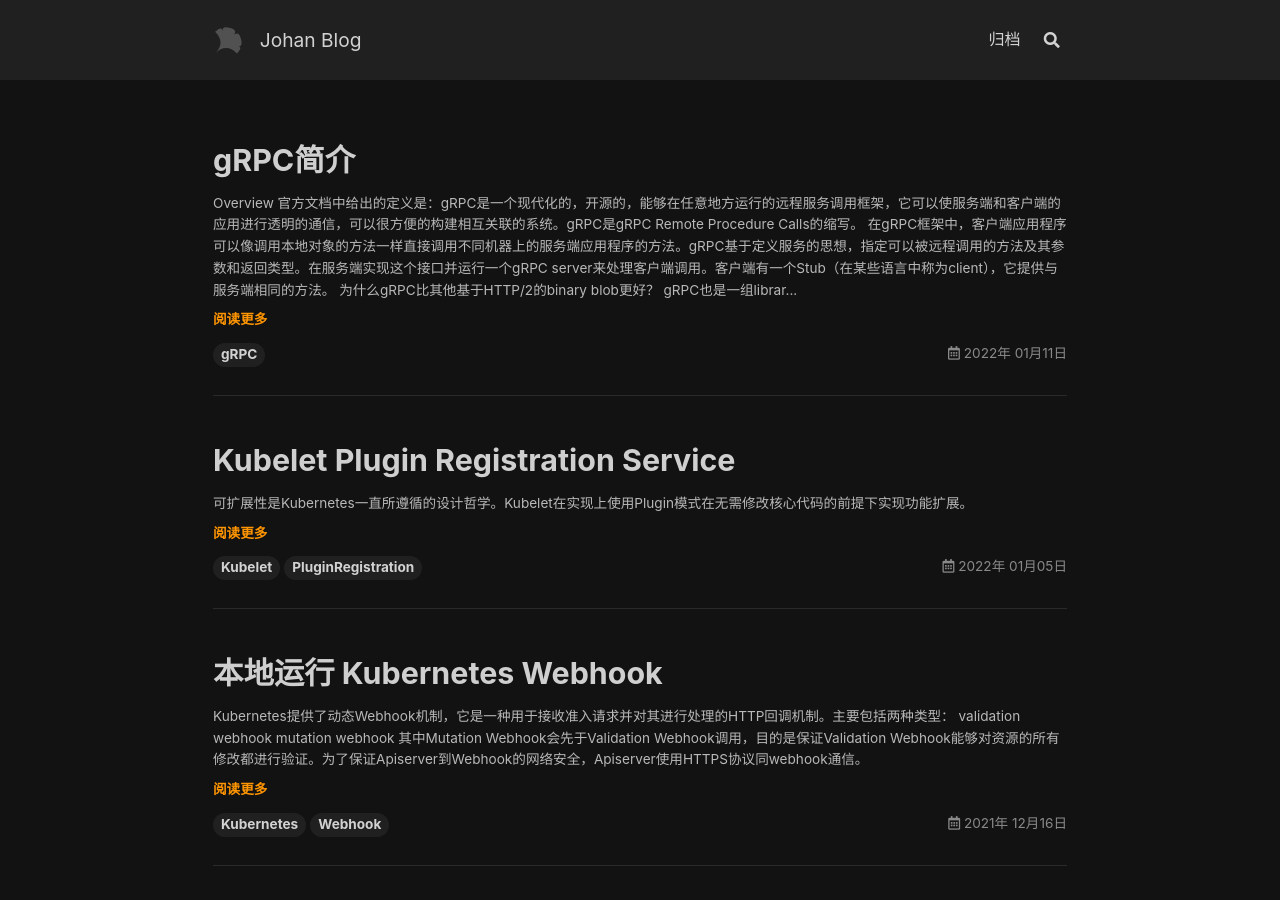
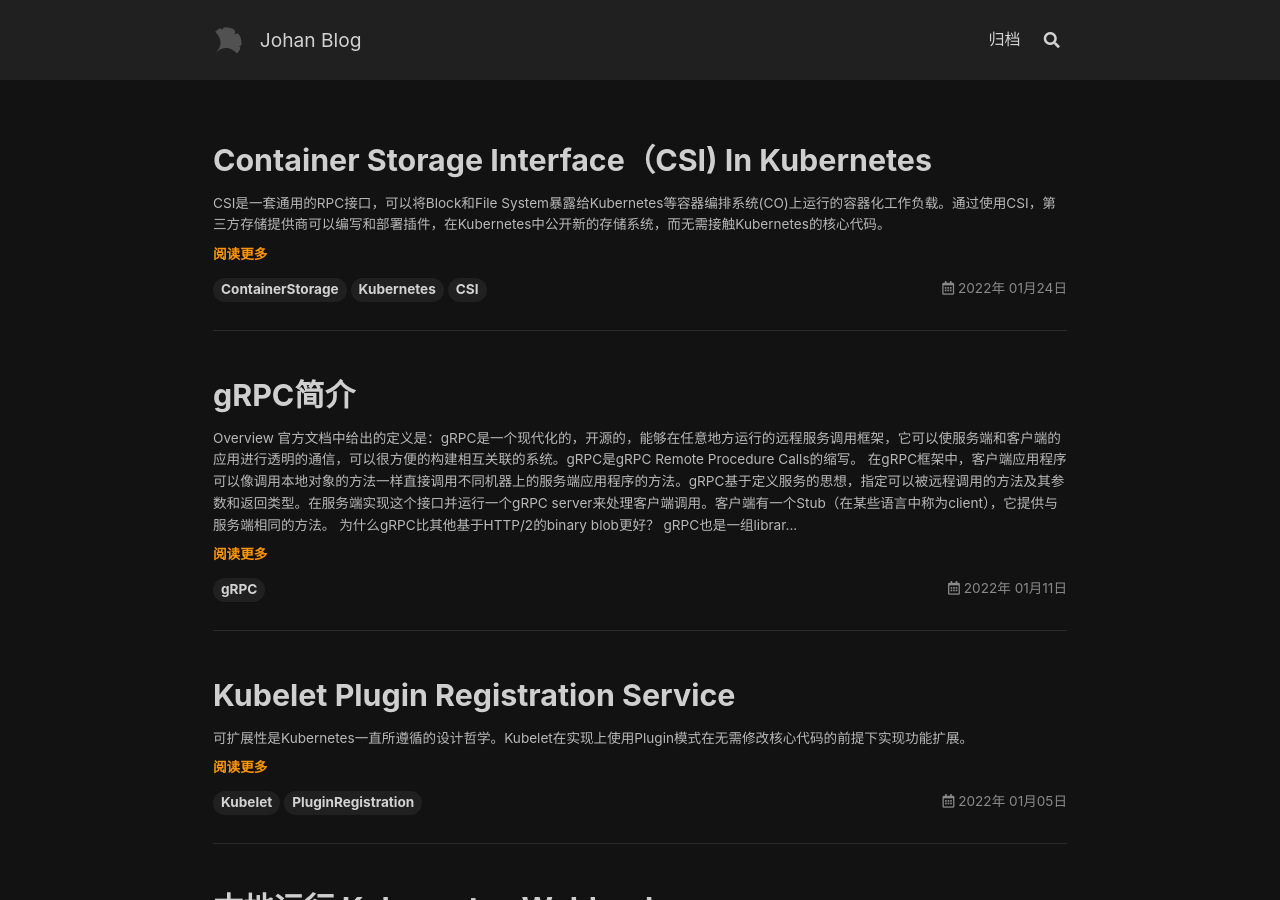
Before and after one commit to youhangwang/youhangwang.github.io, a Jekyll site: the page built from index.html, in a window 1280 px wide and 900 px high. Built offline with Jekyll 4.4.1, drawn with Linux system fonts in a browser that asks for light colours; nearby versions of some CDN libraries; the list of posts is cut into pages by our own code; part of the change alters nothing that is shown.

Commit message:
add k8s CSI doc

````diff
--- a/_draft/2022-01-22-K8s-CSI.md
+++ b/_posts/2022-01-24-K8s-CSI.md
@@ -3,7 +3,7 @@ title: Container Storage Interface（CSI) In Kubernetes
 tags: ContainerStorage Kubernetes CSI
 ---
 
-[CSI](./2021-10-29-CSI.md)是一套通用的RPC接口，可以将Block和File System暴露给Kubernetes等容器编排系统(CO)上运行的容器化工作负载。通过使用CSI，第三方存储提供商可以编写和部署插件，在Kubernetes中公开新的存储系统，而无需接触Kubernetes的核心代码。
+[CSI](../../../2021/10/29/CSI.html)是一套通用的RPC接口，可以将Block和File System暴露给Kubernetes等容器编排系统(CO)上运行的容器化工作负载。通过使用CSI，第三方存储提供商可以编写和部署插件，在Kubernetes中公开新的存储系统，而无需接触Kubernetes的核心代码。
 <!--more-->
 
 
@@ -20,11 +20,11 @@ Kubernetes没有具体规定如何打包和部署CSI Driver，但是对Kubernete
 - Master与CSI Driver的通信:
   - Kubernetes Master组件不与CSI Driver直接通信（例如通过 Unix Domain Socket或其他方式）。
   - Kubernetes Master组件仅与Kubernetes API交互。
-  - 因此，基于Kubernetes API的操作（如卷创建、卷附加、卷快照等）的CSI Driver必须监视Kubernetes API并触发适当的CSI操作。
+  - 因此，基于Kubernetes API的操作（如卷创建、卷附加、卷快照等）的CSI Driver必须WatchKubernetes API并调用适当的CSI接口。
 
 这些要求是最低限度的规定，CSI Driver开发人员可以自由地实施和部署他们认为合适的Driver。但是为了简化开发和部署，推荐使用以下组件开发CSI Driver：
-- Kubernetes CSI Sidecar 容器
-- Kubernetes CSI 对象
+- Kubernetes CSI Sidecar Container
+- Kubernetes CSI Object
 - CSI Driver测试工具
 
 要使用此机制实现CSI Driver，CSI Driver开发人员应该：
@@ -63,33 +63,32 @@ Kubernetes没有具体规定如何打包和部署CSI Driver，但是对Kubernete
 
 ## Kubernetes CSI Sidecar Containers
 
-Kubernetes CSI Sidecar Containers是一组标准容器，目标是简化Kubernetes上CSIDriver的开发和部署。这些容器包含Watch Kubernetes API 对象的通用逻辑，触发针对CSI Driver容器的适当操作，并根据需要更新 Kubernetes API。使用这些Side Car的好处包括：
+Kubernetes CSI Sidecar Containers是一组标准容器，目标是简化Kubernetes上CSI Driver的开发和部署。这些容器包含Watch Kubernetes API 对象的通用逻辑，触发针对CSI Driver容器的适当操作，并根据需要更新 Kubernetes API。使用这些Sidecar的好处包括：
 1. CSI Driver开发人员不必担心复杂的Kubernetes代码。
 2. 与 Kubernetes API 交互的代码与实现 CSI 接口的代码隔离（在不同的容器中）。
 
 Kubernetes 开发团队维护以下 Kubernetes CSI Sidecar Containers：
 
 ### [external-provisioner](https://github.com/kubernetes-csi/external-provisioner)
-CSI external-provisioner 是一个 sidecar 容器，用于监视 Kubernetes Apiserver 以获取 PersistentVolumeClaim 对象。它调用指定的 CSI Driver的CreateVolume接口以供应新卷或者DeleteVolume删除卷。在 Kubernetes controller-manager中运行的内部persistent volume controller没有任何与 CSI Driver的直接接口。
+CSI external-provisioner 是一个 sidecar 容器，用于Watch PersistentVolumeClaim 对象。它调用CSI Driver的CreateVolume接口以供应新卷或者调用DeleteVolume接口删除卷。在 Kubernetes controller-manager中运行的内部PersistentVolume controller没有任何与CSI Driver交互的直接接口。
 
-如果PVC引用了StorageClass，并且StorageClass的Provisioner字段与GetPluginInfo接口中返回的名称匹配，则卷由PersistentVolumeClaim对象的创建触发。当成功配置新卷后，sidecar容器会创建一个 Kubernetes PersistentVolume 对象来表示该卷。
+如果PVC引用了StorageClass，并且StorageClass的Provisioner字段与GetPluginInfo接口中返回的名称匹配，则卷的创建由该PersistentVolumeClaim对象的创建触发。当成功配置新卷后，该Sidecar容器会创建一个 Kubernetes PersistentVolume 对象来表示该卷。一旦与此PersistentVolume绑定的PersistentVolumeClaim被删除，对应CSI Driver的DeleteVolume接口会被调用。当该卷被成功删除时，Sidecar也会删除代表该卷的PersistentVolume对象。
 
-一旦与此PersistentVolume绑定了PersistentVolumeClaim被删除，对应CSI driver的DeleteVolume接口会被调用。当该卷被成功删除时，side car也会删除代表该卷的PersistentVolume对象。
+支持动态卷Provision的 CSI Driver应该使用这个 sidecar 容器，并向外告知Driver支持CSI CREATE_DELETE_VOLUME。external-provisioner 可以与其他external CSI controller（例如 external-attacher、external-snapshotter 和/或 external-resizer）在同一个 pod 中运行。请注意，external-provisioner 不会随着更多副本进行扩展。只有一个external-provisioner被选为leader并运行。
 
 #### Data Source
 
-external-provisioner提供了从一个data source部署volume的能力。支持的data source 包括：
+external-provisioner提供了从一个data source部署volume的能力。支持的data source包括：
 
-1. Snapshot
-  如果将Snapshot CRD 指定为 PVC 对象上的数据源，则side car通过获取`SnapshotContent`对象来获取有关快照的信息，并在调用`CreateVolume`时填充data source字段以向存储系统指示新卷应使用指定的快照填充。
-
-2. PersistentVolumeClaim(clone)
-  克隆也是通过在`CreateVolume`调用中的`DataSource`字段中指定一种类型为`PersistentVolumeClaim`的`kind`来实现的。外部供应商有责任验证在 DataSource 中指定的对象是否存在，是否与正在供应的卷在同一存储类中，并且当前状态是绑定的。
+>1. Snapshot
+>>如果将Snapshot CRD 指定为 PVC 对象上的数据源，则Sidecar通过获取`SnapshotContent`对象来获取有关快照的信息，并在调用`CreateVolume`时填充data source字段以向存储系统指示新卷应使用指定的快照填充。
+>2. PersistentVolumeClaim(clone)
+>>克隆是通过在`CreateVolume`调用中的`DataSource`字段中指定一种类型为`PersistentVolumeClaim`的`kind`来实现的。外部供应商有责任验证在 DataSource 中指定的对象是否存在，是否与正在供应的卷在同一存储类中，并且当前状态是绑定的。
 
 #### StorageClass 参数
 Provision新卷时，CSI external-provisioner将`CreateVolumeRequest`调用中的parameters(map<string, string>)字段设置为它正在处理的 StorageClass中指定的键/值。
 
-CSI external-provisioner (v1.0.1+) 还保留了前缀为 csi.storage.k8s.io/ 的参数键。任何以 csi.storage.k8s.io/ 为前缀的 StorageClass 键都不会传递给 CSI Driver。y
+CSI external-provisioner (v1.0.1+) 还保留了前缀为 csi.storage.k8s.io/ 的参数键。任何以 csi.storage.k8s.io/ 为前缀的 StorageClass 键都不会传递给 CSI Driver。
 
 以下保留的 StorageClass 参数键会触发 CSI external-provisioner的行为：
 - csi.storage.k8s.io/provisioner-secret-name
@@ -110,40 +109,32 @@ CSI external-provisioner (v1.6.0+) 引入了 --extra-create-metadata 标志，
 - csi.storage.k8s.io/pvc/namespace
 - csi.storage.k8s.io/pv/name
 
-这些参数不是 StorageClass 的一部分，而是使用源 PersistentVolumeClaim 和 PersistentVolume 的名称和命名空间在内部生成的。
+这些参数不是 StorageClass 的一部分，而是使用源 PersistentVolumeClaim 和 PersistentVolume 的名称和命名空间。
 
-#### [使用](https://github.com/kubernetes-csi/external-provisioner/blob/master/README.md)
-支持动态卷Provision的 CSI driver应该使用这个 sidecar 容器，并向外告知CSI CREATE_DELETE_VOLUME的控制器功能被支持。
-
-external-provisioner 可以与其他外部 CSI 控制器（例如 external-attacher、external-snapshotter 和/或 external-resizer）在同一个 pod 中运行。请注意，external-provisioner 不会随着更多副本进行扩展。只有一个外部供应者被选为leader并运行。其replica等待leader 失效。他们在leader失效后约 15 秒内重新选举新的active leader。
-
-### external-resizer
+### [external-resizer](https://github.com/kubernetes-csi/external-resizer)
 
 CSI external-resizer负责Watch PersistentVolumeClaim对象的更改，如果用户需要更多的Storage，则会调用`ControllerExpandVolume`接口。
-#### 使用
 
-支持Kubernetes volume expansion的 CSI driver应该使用这个 sidecar 容器，并向外告知CSI VolumeExpansion的控制器功能被支持。
+支持Kubernetes volume expansion的 CSI Driver应该使用这个 sidecar 容器，并向外告知支持CSI VolumeExpansion。
 
-### external-attacher
+### [external-attacher](https://github.com/kubernetes-csi/external-attacher)
 
 CSI external-attacher负责Watch VolumeAttachment对象并调用`Controller[Publish|Unpublish]Volume`接口。
 
-#### [使用](https://github.com/kubernetes-csi/external-attacher/blob/master/README.md)
+支持Kubernetes volume attach/detach的 CSI Driver应该使用这个 sidecar 容器，并向外告知支持CSI PUBLISH_UNPUBLISH_VOLUME。
 
-支持Kubernetes volume attach/detach的 CSI driver应该使用这个 sidecar 容器，并向外告知CSI PUBLISH_UNPUBLISH_VOLUME的控制器功能被支持。
+### [node-driver-registrar](https://github.com/kubernetes-csi/node-driver-registrar)
+CSI node-driver-registrar通过调用CSI Driver的NodeGetInfo接口获取信息，并使用Kubelet[插件注册](../05/plugin-registration.html)机制向该node上的Kubelet注册CSI Driver。
 
-### node-driver-registrar
-CSI node-driver-registrar通过调用CSI driver的NodeGetInfo接口获取信息，并使用Kubelet[插件注册](https://github.com/kubernetes/kubernetes/blob/master/pkg/kubelet/pluginmanager/pluginwatcher/README.md)机制向该node上的Kubelet组册CSI driver。
+Kubelet 直接针对 CSI Driver发起 CSI NodeGetInfo、NodeStageVolume 和 NodePublishVolume 调用。所有CSI Driver的Node Plugin都应该使用这个 sidecar 容器向 kubelet 注册自己。
 
-#### 使用
+### [external-snapshotter](https://github.com/kubernetes-csi/external-snapshotter)
 
-Kubelet 直接针对 CSI driver发起 CSI NodeGetInfo、NodeStageVolume 和 NodePublishVolume 调用。它使用 kubelet 插件注册机制来发现 Unix Domain Socket以与 CSI driver对话。因此，所有 CSI driver都应该使用这个 sidecar 容器向 kubelet 注册自己。
+从Beta版本开始，snapshot controller会Watch VolumeSnapshot和VolumeSnapshotContent 对象。CSI external-snapshotter sidecar仅Watch VolumeSnapshotContent 对象。CSI external-snapshotter sidecar还负责调用三个CreateSnapshot、DeleteSnapshot和ListSnapshots RPC接口。
 
+支持配置volume snapshots和使用这些snapshots配置新卷的能力的 CSI Driver应该使用这个 sidecar 容器，并通告 CSI CREATE_DELETE_SNAPSHOT controller功能。
 
-### external-snapshotter
-
-
-从Beta版本开始，snapshot controller会Watch Kubernetes Apiserver中的VolumeSnapshot和VolumeSnapshotContent CRD对象。CSI external-snapshotter sidecar仅Watch Kubernetes Apiserver的VolumeSnapshotContent CRD对象。CSI external-snapshotter sidecar还负责调用三个CreateSnapshot、DeleteSnapshot和ListSnapshots RPC接口。
+CSI external-snapshotter被部署为sidecar controller。
 
 #### VolumeSnapshotClass Parameters
 
@@ -168,26 +159,19 @@ CSI external-snapshotter (v4.0.0+)引入了--extra-create-metadata标志，它
 
 这些parameters是使用Source VolumeSnapshot和VolumeSnapshotContent的name和namespace在内部生成的。
 
-#### 使用
-支持配置volume snapshots和使用这些snapshots配置新卷的能力的 CSI Driver应该使用这个 sidecar 容器，并通告 CSI CREATE_DELETE_SNAPSHOT controller功能。
+### [livenessprobe](https://kubernetes-csi.github.io/docs/livenessprobe.html)
 
-CSI external-snapshotter被部署为sidecar controller。
-
-### livenessprobe
-
-CSI livenessprobe 是一个 sidecar 容器，它监控 CSI driver 的健康状况，并通过 Liveness Probe 机制将其报告给 Kubernetes。这使 Kubernetes 能够自动检测Driver的问题并重新启动 pod 以尝试修复问题。
+CSI livenessprobe 是一个 sidecar 容器，它监控 CSI Driver 的健康状况，并通过 Liveness Probe 机制将其报告给 Kubernetes。这使 Kubernetes 能够自动检测Driver的问题并重新启动 pod 以尝试修复问题。
 
 
-liveness probe 是一个 sidecar 容器，它暴露了一个 HTTP /healthz 端点，它作为 kubelet 的 livenessProbe 钩子来监控 CSI Driver的健康状况。
+liveness probe 是一个 sidecar 容器，它暴露了一个 HTTP /healthz 端点，它作为 kubelet 的 livenessProbe Hook来监控 CSI Driver的健康状况。
 
-活性探针使用 Probe() 调用来检查 CSI Driver是否健康。有关 Probe API 调用的更多信息，请参阅 CSI 规范。容器存储接口 (CSI)
+liveness probe使用 Probe() 调用来检查 CSI Driver是否健康。有关 Probe API 调用的更多信息，请参阅 CSI 规范。容器存储接口 (CSI)
 
-### external-health-monitor-controller
-CSI external-health-monitor-controller 是一个 sidecar 容器，与 CSI 控制器Driver一起部署，类似于 CSI external-provisioner sidecar 的部署方式。它调用 CSI 控制器 RPC ListVolumes 或 ControllerGetVolume 来检查 CSI 卷的健康状况，如果卷的状况异常，则在 PersistentVolumeClaim 上报告事件。
+### [external-health-monitor-controller](https://github.com/kubernetes-csi/external-health-monitor)
+CSI external-health-monitor-controller 是一个 sidecar 容器，与 CSI Controller Driver一起部署，类似于 CSI external-provisioner sidecar 的部署方式。它调用 CSI 控制器 RPC ListVolumes 或 ControllerGetVolume 来检查 CSI 卷的健康状况，如果卷的状况异常，则在 PersistentVolumeClaim 上报告事件。
 
-CSI external-health-monitor-controller 还监视节点故障事件。可以通过将 enable-node-watcher 标志设置为 true 来启用此组件。这现在只会对本地 PV 产生影响。当检测到节点故障事件时，会在 PVC 上报告一个事件，表明使用该 PVC 的 Pod 位于故障节点上。
-
-#### 使用
+CSI external-health-monitor-controller 还Watch节点故障事件。可以通过将 enable-node-watcher 标志设置为 true 来启用此组件。这现在只会对本地 PV 产生影响。当检测到节点故障事件时，会在 PVC 上报告一个事件，表明使用该 PVC 的 Pod 位于故障节点上。
 
 支持 VOLUME_CONDITION 和 LIST_VOLUMES 或 VOLUME_CONDITION 和 GET_VOLUME 控制器功能的 CSI Driver应该使用这个 sidecar 容器。
 
@@ -196,51 +180,31 @@ CSI external-health-monitor-controller 还监视节点故障事件。可以通
 ### CSIDriver Object
 CSIDriver Object有两个用途：
 
-1. 简化Driver的发现
-    如果 CSI Driver创建了一个 CSIDriver 对象，Kubernetes 用户可以很容易地发现安装在他们集群上的 CSI Driver（只需发出 kubectl get CSIDriver）
-2. 自定义 Kubernetes 行为
-    Kubernetes 在处理 CSI Driver时有一组默认行为（例如，它默认调用 Attach/Detach 操作）。此对象允许 CSI Driver指定 Kubernetes 应如何与其交互。
+>1. 简化Driver的发现
+>>  如果 CSI Driver创建了一个 CSIDriver 对象，Kubernetes 用户可以很容易地发现安装在他们集群上的 CSI Driver（只需发出 kubectl get CSIDriver）
+>2. 自定义 Kubernetes 行为
+>>  Kubernetes 在处理 CSI Driver时有一组默认行为（例如，它默认调用 Attach/Detach 操作）。此对象允许 CSI Driver指定 Kubernetes 应如何与其交互。
 
 CSI Driver Object主要包括：
 - name: CSI Driver 的名字
-- attachRequired
-  - 指示此 CSI volume driver需要attach操作（因为它实现了 CSI ControllerPublishVolume 方法），并且 Kubernetes 应调用附加并等待任何attach操作完成，然后再继续挂载。
-  - 如果给定的 CSI driver不存在 CSIDriver 对象，则默认值为 true - 意味着将调用附加。
-  - 如果给定的 CSI driver存在 CSIDriver 对象，但未指定此字段，则它也默认为 true - 意味着将调用附加。
-- podInfoOnMount
-  - 表示此 CSI Driver在挂载操作期间需要额外的 pod 信息（如 pod 名称、pod UID 等）。
-  - 如果 value 未指定或为 false，则不会在 mount 时传递 pod 信息。
-  - 如果 value 设置为 true，Kubelet 将在 CSI NodePublishVolume 调用中将 pod 信息作为 volume_context 传递：
-    - “csi.storage.k8s.io/pod.name”：pod.Name
-    - “csi.storage.k8s.io/pod.namespace”：pod.Namespace
-    - “csi.storage.k8s.io/pod.uid”：字符串（pod.UID）
-    - “csi.storage.k8s.io/serviceAccount.name”：pod.Spec.ServiceAccountName
-- fsGroupPolicy
-  - 此字段是在 Kubernetes 1.19 中添加的，在使用较旧的 Kubernetes 版本时无法设置。
-  - 该字段在 Kubernetes 1.20 中为 beta，在 Kubernetes 1.23 中为 GA。
-  - 控制此 CSI 卷Driver是否在安装卷时支持卷所有权和权限更改。
-  - 支持以下模式，如果未指定，则默认为 ReadWriteOnceWithFSType：
-    - 无：表示卷将在没有修改的情况下挂载，因为 CSI 卷Driver不支持这些操作。
-    - File：表示 CSI 卷驱动支持通过 fsGroup 更改卷所有权和权限，Kubernetes 可以使用 fsGroup 更改卷的权限和所有权，以匹配 pod 的 SecurityPolicy 中用户请求的 fsGroup，而不管 fstype 或访问模式如何。
-    - ReadWriteOnceWithFSType：表示将检查卷以确定是否应修改卷所有权和权限以匹配 pod 的安全策略。仅当定义了 fsType 并且持久卷的 accessModes 包含 ReadWriteOnce 时才会发生更改。如果没有定义其他 FSGroupPolicy，这是默认行为。
-- volumeLifecycleModes
-  - 此字段是在 Kubernetes 1.16 中添加的，并且在使用较旧的 Kubernetes 版本时无法设置。
-  - 该字段为测试版。
-  - 它通知 Kubernetes Driver支持的卷模式。这样可以确保Driver不会被用户错误地使用。默认为 Persistent，这是正常的 PVC/PV 机制。
-- tokenRequests
-  - 该字段是在 Kubernetes 1.20 中添加的，在使用较旧的 Kubernetes 版本时无法设置。
-  - 该字段在 Kubernetes 1.21 中默认启用，自 1.22 起无法禁用。
-  - 如果指定了该字段，Kubelet 将在 NodePublishVolume 中将绑定pod的服务帐户令牌作为 volume_context
-    - "csi.storage.k8s.io/serviceAccount.tokens": {"gcp":{"token":"<token>","expirationTimestamp":"<RFC3339 中的过期时间戳>"}}
-    - 如果 CSI Driver没有找到 volume_context 中记录的令牌，它应该在 NodePublishVolume 中返回错误以通知 Kubelet 重试。
-    - Audiences应该是不同的，否则验证将失败。如果Audiences为“”，则表示发行的令牌与 kube-apiserver 具有相同的Audiences。
-- requiresRepublish
-  - 该字段是在 Kubernetes 1.20 中添加的，在使用较旧的 Kubernetes 版本时无法设置。
-  - 该字段在 Kubernetes 1.21 中默认启用，自 1.22 起无法禁用。
-  - 如果该字段为真，Kubelet 会定期调用 NodePublishVolume。这在以下情况下很有用：
-    - 如果 CSI Driver挂载的卷是短暂的。
-    - 如果 CSI Driver重复需要有效的服务帐户令牌（由字段 tokenRequests 启用）。
-  - CSI Driver应该只自动更新卷的内容。正在运行的容器不会看到挂载点更改。
+- attachRequired: 指示此 CSI volume Driver需要attach操作（因为它实现了 CSI ControllerPublishVolume 方法），并且 Kubernetes 应调用attach并等待任何attach操作完成，然后再继续挂载。则默认值为 true。
+- podInfoOnMount: 表示此 CSI Driver在挂载操作期间需要额外的 pod 信息（如 pod 名称、pod UID 等）。默认为false。如果 value 设置为 true，Kubelet 将在 CSI NodePublishVolume 调用中将 pod 信息作为 volume_context 传递：
+  - “csi.storage.k8s.io/pod.name”：pod.Name
+  - “csi.storage.k8s.io/pod.namespace”：pod.Namespace
+  - “csi.storage.k8s.io/pod.uid”：pod.UID
+  - “csi.storage.k8s.io/serviceAccount.name”：pod.Spec.ServiceAccountName
+- fsGroupPolicy: 控制此 CSI 卷Driver是否在安装卷时支持卷所有权和权限更改。支持以下模式，如果未指定，则默认为 ReadWriteOnceWithFSType：
+  - None：表示卷将在没有修改的情况下挂载，因为 CSI 卷Driver不支持这些操作。
+  - File：表示 CSI 卷驱动支持通过 fsGroup 更改卷所有权和权限，Kubernetes 可以使用 fsGroup 更改卷的权限和所有权，以匹配 pod 的 SecurityPolicy 中用户请求的 fsGroup，而不管 fstype 或访问模式如何。
+  - ReadWriteOnceWithFSType：表示将检查卷以确定是否应修改卷所有权和权限以匹配 pod 的安全策略。仅当定义了 fsType 并且持久卷的 accessModes 包含 ReadWriteOnce 时才会发生更改。如果没有定义其他 FSGroupPolicy，这是默认行为。
+- volumeLifecycleModes: 它通知 Kubernetes Driver支持的卷模式。这样可以确保Driver不会被用户错误地使用。默认为 Persistent，这是正常的 PVC/PV 机制。
+- tokenRequests: 如果指定了该字段，Kubelet 将在 NodePublishVolume 中将绑定pod的服务帐户令牌作为 volume_context
+  - "csi.storage.k8s.io/serviceAccount.tokens": {"gcp":{"token":"<token>","expirationTimestamp":"<RFC3339 中的过期时间戳>"}}
+  - 如果 CSI Driver没有找到 volume_context 中记录的令牌，它应该在 NodePublishVolume 中返回错误以通知 Kubelet 重试。
+  - Audiences应该是不同的，否则验证将失败。如果Audiences为“”，则表示发行的令牌与 kube-apiserver 具有相同的Audiences。
+- requiresRepublish: 如果该字段为true，Kubelet 会定期调用 NodePublishVolume。这在以下情况下很有用：
+  - 如果 CSI Driver挂载的卷是short-lived。
+  - 如果 CSI Driver重复需要有效的服务帐户令牌（由字段 tokenRequests 启用）。
 ```
 apiVersion: storage.k8s.io/v1
 kind: CSIDriver
@@ -275,7 +239,7 @@ CSI Driver会生成节点特定信息。但是这些信息不是存储在 Kubern
   - CSI GetNodeInfo 接口会返回一组标识该节点拓扑结构的键/值标签。 Kubernetes 使用此信息进行拓扑感知配置。它将键/值作为标签存储在 Kubernetes Node对象上。为了记录哪些 Node 标签属于特定的 CSI Driver，kubelet 将这些键存储在 CSINode 对象中以供将来参考。
 
 CSINode Object主要包括：
-- drivers: 在节点上运行的 CSI Driver列表及其属性。
+- Drivers: 在节点上运行的 CSI Driver列表及其属性。
 - name: 此对象引用的 CSI Driver。
 - nodeID: 由Driver确定的NodeId
 - topologyKeys: Driver支持的分配给节点的拓扑键列表。
@@ -286,7 +250,7 @@ kind: CSINode
 metadata:
   name: node1
 spec:
-  drivers:
+  Drivers:
   - name: mycsidriver.example.com
     nodeID: storageNodeID1
     topologyKeys: ['mycsidriver.example.com/regions', "mycsidriver.example.com/zones"]
@@ -310,7 +274,7 @@ Controller Plugin可以作为 Deployment 或 StatefulSet 部署在集群中的
 - external-snapshotter
 - external-resizer。
 
-在部署中包含 sidecar 是可选的。Sidecar 容器管理 Kubernetes event并对 CSI driver进行适当的调用。 调用是通过 sidecar 和 CSI Driver之间的 emptyDir 卷共享 Unix Domain Socket来进行的。
+在部署中包含 sidecar 是可选的。Sidecar 容器管理 Kubernetes event并对 CSI Driver进行适当的调用。 调用是通过 sidecar 和 CSI Driver之间的 emptyDir 卷共享 Unix Domain Socket来进行的。
 
 
 ### Node Plugin
@@ -344,7 +308,7 @@ CSI Driver使用的挂载点必须设置为双向，以允许主机上的 Kubele
         hostPath:
           path: /var/lib/kubelet/plugins/<driver-name>
           type: DirectoryOrCreate
-      # This volume is where the driver mounts volumes
+      # This volume is where the Driver mounts volumes
       - name: mountpoint-dir
         hostPath:
           path: /var/lib/kubelet/pods
````
Also changed, not shown: 5 other files.
